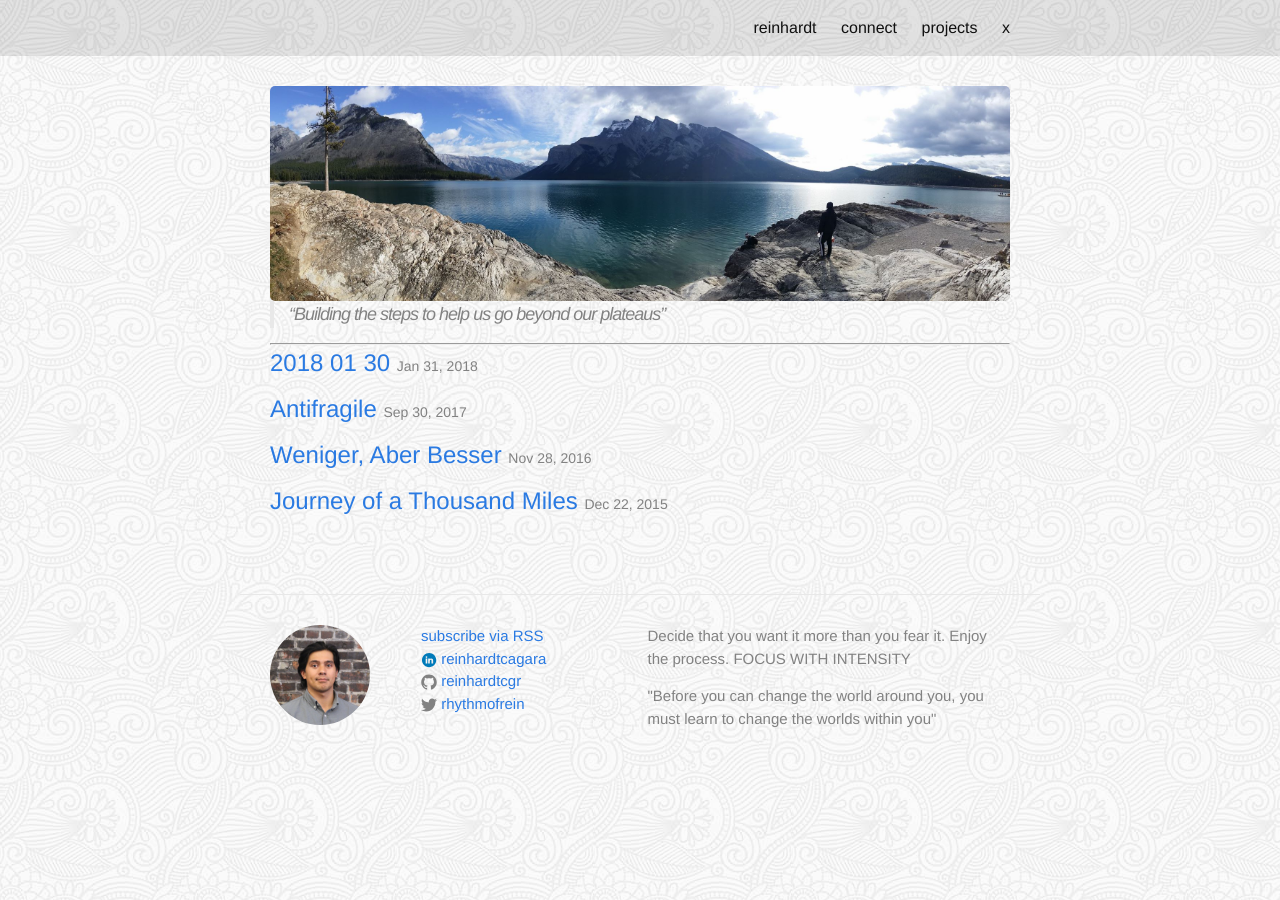
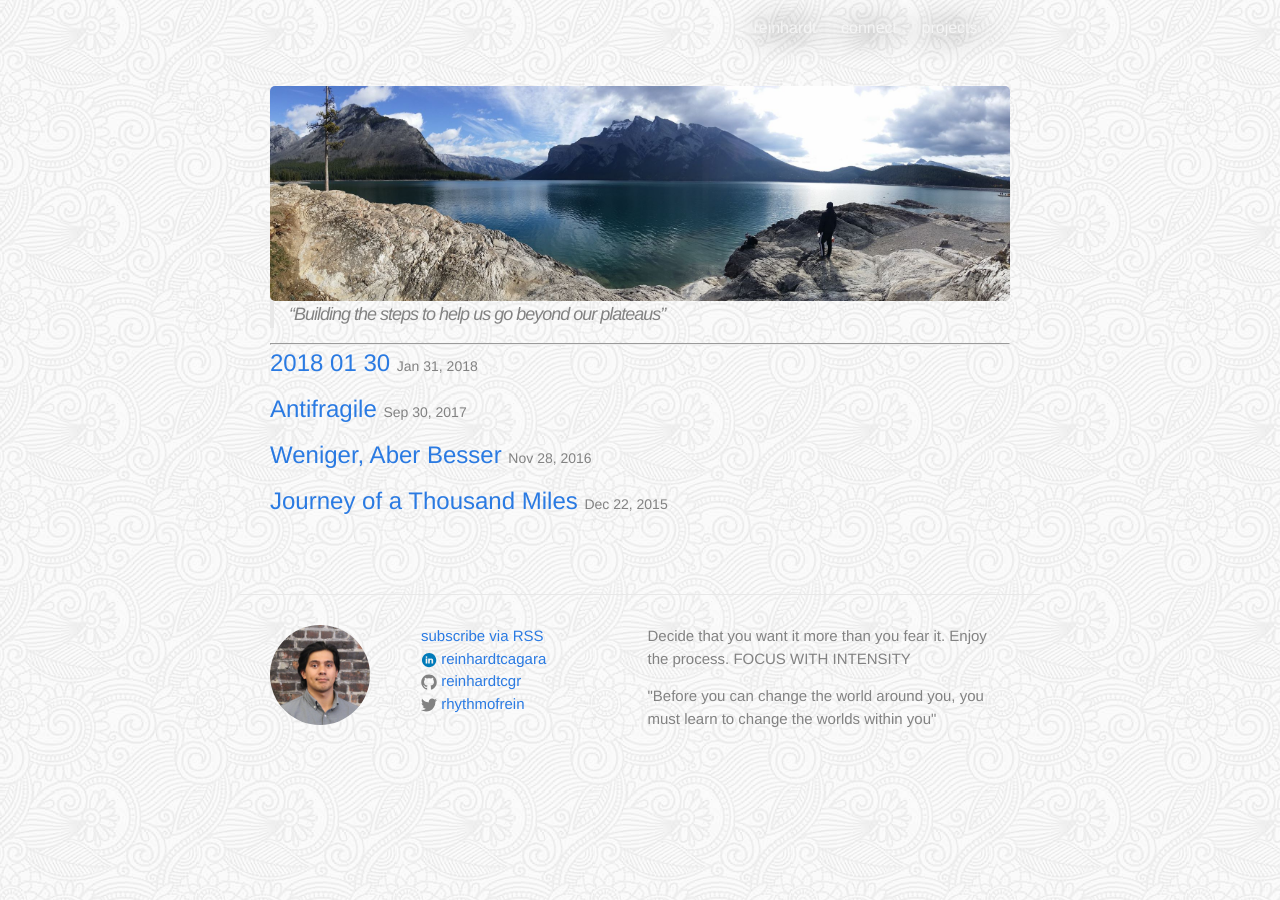
Before and after one commit to reinhardt021/reinhardt021.github.io, a Jekyll site: the page built from index.html, in a window 1280 px wide. Built offline with Jekyll 4.4.1, drawn with Linux system fonts in a browser that asks for light colours.

Commit message:
turned off border colour and menu items

```diff
--- a/css/main.scss
+++ b/css/main.scss
@@ -57,7 +57,7 @@ body {
 }
 
 .site-header {
-  background-color: rgba(0, 0, 0, 0.1);
+  // background-color: rgba(0, 0, 0, 0.1);
   border: none;
   // color: white;
 }
@@ -104,8 +104,9 @@ body {
     text-align: center;
 }
 
-.pages-menu {
-    color: white;
+.site-nav .page-link {
+    color: whitesmoke;
+    text-shadow: 0px 1px 30px black;
 }
 
 .post-list > li {
```
